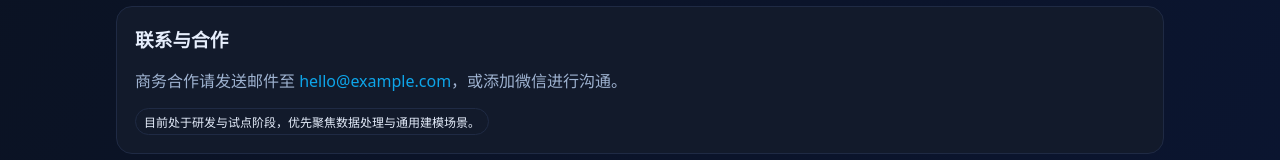
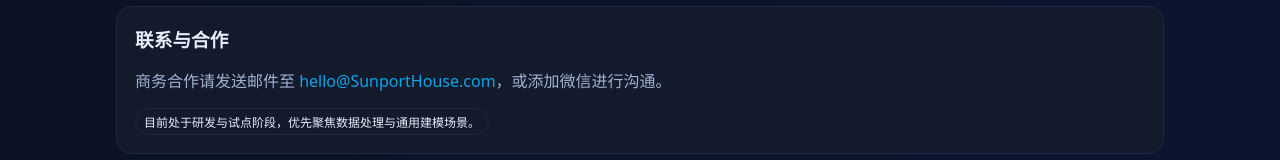
Before and after one commit to SunportHouse/Sunport-House, a plain HTML site: page index.html in a window 1280 px wide. Shown: the part 723-883 px from the top of the page. Drawn offline with Linux system fonts and the light colour scheme.

Commit message:
Update index.html

```diff
--- a/index.html
+++ b/index.html
@@ -139,7 +139,7 @@
           viz: { title: '可视化与报表', desc: '自动化报告，助力业务方快速理解与决策。', tag: 'BI · Dashboards · API' }
         },
         about: { title: '关于我们', body: '我们来自统计背景，长期专注于数据工程与智能建模，致力于以工程化与科研化的方法，打造稳定可复用的模型。' },
-        contact: { title: '联系与合作', body: '商务合作请发送邮件至 <a href="mailto:hello@example.com">hello@example.com</a>，或添加微信进行沟通。', note: '目前处于研发与试点阶段，优先聚焦数据处理与通用建模场景。' }
+        contact: { title: '联系与合作', body: '商务合作请发送邮件至 <a href="mailto:hello@SunportHouse.com">hello@SunportHouse.com</a>，或添加微信进行沟通。', note: '目前处于研发与试点阶段，优先聚焦数据处理与通用建模场景。' }
       },
       en: {
         lang: 'en',
@@ -157,12 +157,12 @@
           ctaSecondary: 'Contact Us'
         },
         svc: {
-          cleaning: { title: 'Data Cleaning & Pipelines', desc: 'Reliable ETL pipelines, missing/outlier handling, constructing high-quality data s.', tag: 'Python · SQL · Airflow' },
+          cleaning: { title: 'Data Cleaning & Pipelines', desc: 'Reliable ETL pipelines, missing/outlier handling, constructing high-quality data.', tag: 'Python · SQL · Airflow' },
           model: { title: 'Predictive Modeling', desc: 'From classical statistics to Machine Learning & Deep Learning, covering regression, classification, time-series.', tag: 'XGBoost · LSTM · Prophet' },
           viz: { title: 'Visualization & Reports', desc: 'Automated reporting to accelerate understanding and decisions.', tag: 'BI · Dashboards · API' }
         },
         about: { title: 'About Us', body: 'We come from statistics backgrounds. We focus on data engineering and intelligent modeling with a research-driven mindset to build stable and reusable models.' },
-        contact: { title: 'Contact', body: 'For business inquiries, email <a href="mailto:hello@example.com">hello@example.com</a> or reach out via WeChat.', note: 'Currently in R&D and pilot stage, focusing on data processing and general modeling scenarios.' }
+        contact: { title: 'Contact', body: 'For business inquiries, email <a href="mailto:hello@SunportHouse.com">hello@SunportHouse.com</a> or reach out via WeChat.', note: 'Currently in R&D and pilot stage, focusing on data processing and general modeling scenarios.' }
       }
     };
 
```
